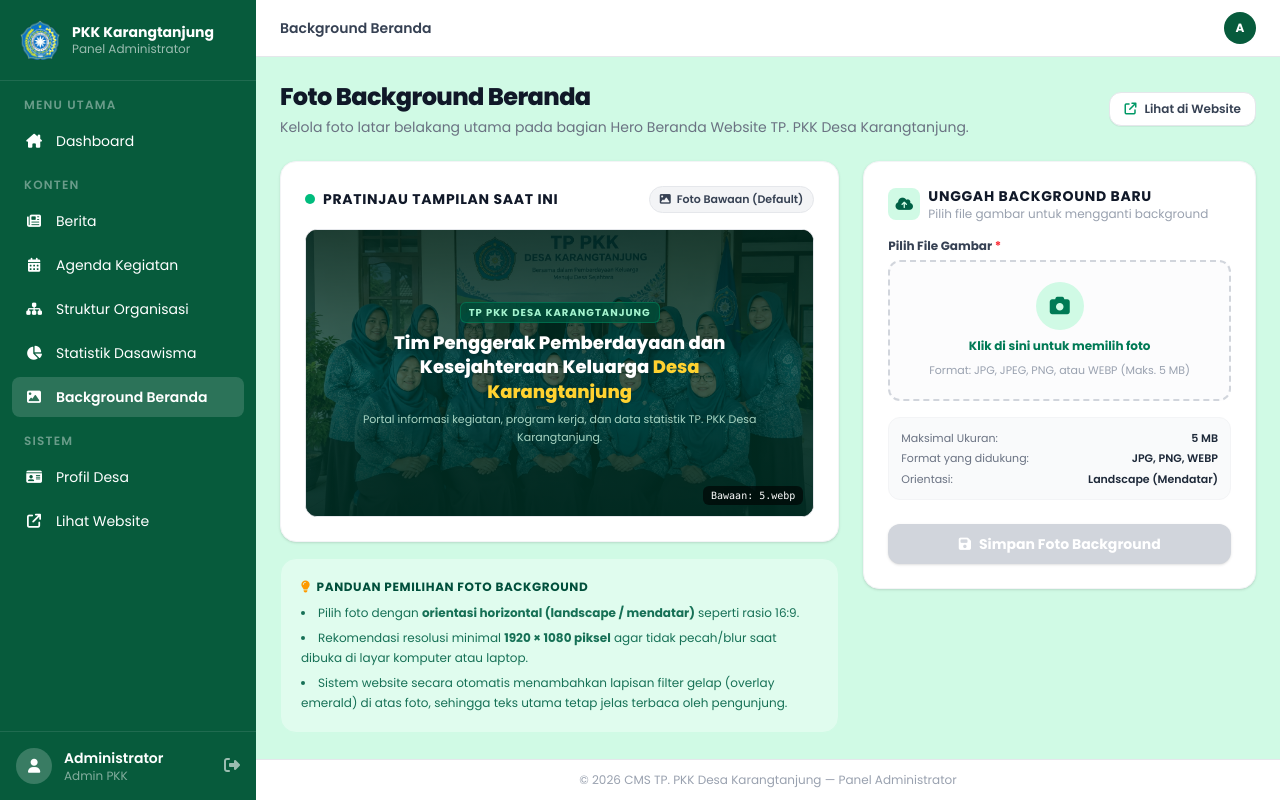
After one commit to hahrizky/web-pkk-desa-karangtanjung, a Laravel app: page /admin/hero in a window 1280 px wide. The commit adds this page. Run offline with Laravel 12, Linux system fonts and the light colour scheme; the visitor is signed in with stand-in values (Sample User, id 1); style sheets or scripts are compiled from the project's sources.

Commit message:
feat(cms): tambahkan menu edit foto background hero beranda

```diff
--- /dev/null
+++ b/app/Http/Controllers/Admin/HeroController.php
@@ -0,0 +1,105 @@
+<?php
+
+namespace App\Http\Controllers\Admin;
+
+use App\Http\Controllers\Controller;
+use Illuminate\Http\Request;
+use Illuminate\Support\Facades\File;
+
+class HeroController extends Controller
+{
+    private function getStoragePath(): string
+    {
+        return storage_path('app/profil_data.json');
+    }
+
+    private function getProfilData(): array
+    {
+        $path = $this->getStoragePath();
+        if (File::exists($path)) {
+            return json_decode(File::get($path), true) ?? [];
+        }
+        return [];
+    }
+
+    private function saveProfilData(array $data): void
+    {
+        $path = $this->getStoragePath();
+        File::ensureDirectoryExists(dirname($path));
+        File::put($path, json_encode($data, JSON_PRETTY_PRINT | JSON_UNESCAPED_UNICODE | JSON_UNESCAPED_SLASHES));
+    }
+
+    public function index()
+    {
+        $data = $this->getProfilData();
+        $customHero = $data['hero_background'] ?? null;
+        $isCustom = false;
+        $currentHero = 'images/5.webp';
+
+        if (!empty($customHero) && File::exists(public_path($customHero))) {
+            $currentHero = $customHero;
+            $isCustom = true;
+        }
+
+        return view('admin.hero.index', compact('currentHero', 'isCustom'));
+    }
+
+    public function update(Request $request)
+    {
+        $request->validate([
+            'hero_background' => 'nullable|image|mimes:jpeg,png,jpg,webp|max:5120',
+            'reset_default' => 'nullable|in:0,1',
+        ], [
+            'hero_background.image' => 'File yang diunggah harus berupa gambar.',
+            'hero_background.mimes' => 'Format gambar yang diperbolehkan: jpeg, png, jpg, webp.',
+            'hero_background.max' => 'Ukuran gambar maksimal 5 MB.',
+        ]);
+
+        $data = $this->getProfilData();
+        $existing = $data['hero_background'] ?? null;
+
+        // Opsi 1: Reset ke Foto Default Awal
+        if ($request->input('reset_default') === '1' || $request->input('reset_default') === 1) {
+            if ($existing && $existing !== 'images/5.webp') {
+                $oldPath = public_path($existing);
+                if (File::exists($oldPath)) {
+                    File::delete($oldPath);
+                }
+            }
+
+            $data['hero_background'] = null;
+            $this->saveProfilData($data);
+
+            return redirect()->route('admin.hero.index')
+                ->with('success', 'Foto background beranda berhasil dikembalikan ke foto bawaan (default).');
+        }
+
+        // Opsi 2: Upload Foto Kustom Baru
+        if ($request->hasFile('hero_background')) {
+            $uploadDir = public_path('images/hero');
+            File::ensureDirectoryExists($uploadDir);
+
+            // Hapus file custom lama jika ada
+            if ($existing && $existing !== 'images/5.webp') {
+                $oldPath = public_path($existing);
+                if (File::exists($oldPath)) {
+                    File::delete($oldPath);
+                }
+            }
+
+            $file = $request->file('hero_background');
+            $extension = $file->getClientOriginalExtension() ?: 'jpg';
+            $filename = 'hero_bg_' . time() . '.' . $extension;
+            $file->move($uploadDir, $filename);
+
+            $data['hero_background'] = 'images/hero/' . $filename;
+            $this->saveProfilData($data);
+
+            return redirect()->route('admin.hero.index')
+                ->with('success', 'Foto background beranda berhasil diperbarui.');
+        }
+
+        return redirect()->route('admin.hero.index')
+            ->with('info', 'Tidak ada perubahan foto yang dipilih.');
+    }
+}
--- /dev/null
+++ b/resources/views/admin/hero/index.blade.php
@@ -0,0 +1,288 @@
+@extends('layouts.admin')
+
+@section('title', 'Background Beranda')
+@section('page-title', 'Background Beranda')
+
+@section('content')
+<div class="space-y-6">
+
+    {{-- Header & Penjelasan Singkat --}}
+    <div class="flex flex-col sm:flex-row sm:items-center sm:justify-between gap-4">
+        <div>
+            <h1 class="text-xl sm:text-2xl font-extrabold text-gray-900 tracking-tight">Foto Background Beranda</h1>
+            <p class="text-xs sm:text-sm text-gray-500 mt-1">
+                Kelola foto latar belakang utama pada bagian Hero Beranda Website TP. PKK Desa Karangtanjung.
+            </p>
+        </div>
+        <div>
+            <a href="{{ url('/') }}" target="_blank"
+                class="inline-flex items-center gap-2 px-3.5 py-2 bg-white hover:bg-gray-50 text-gray-700 text-xs font-semibold rounded-xl border border-gray-200 shadow-2xs hover:shadow-xs transition-all">
+                <i class="fa-solid fa-arrow-up-right-from-square text-emerald-600"></i>
+                <span>Lihat di Website</span>
+            </a>
+        </div>
+    </div>
+
+    {{-- Alert Notifikasi --}}
+    @if(session('success'))
+    <div class="bg-emerald-50 border border-emerald-200 text-emerald-800 px-4 py-3.5 rounded-xl text-sm flex items-start gap-3 shadow-2xs">
+        <i class="fa-solid fa-circle-check text-emerald-600 mt-0.5 text-base flex-shrink-0"></i>
+        <div class="flex-1 font-medium">{{ session('success') }}</div>
+    </div>
+    @endif
+
+    @if(session('info'))
+    <div class="bg-blue-50 border border-blue-200 text-blue-800 px-4 py-3.5 rounded-xl text-sm flex items-start gap-3 shadow-2xs">
+        <i class="fa-solid fa-circle-info text-blue-600 mt-0.5 text-base flex-shrink-0"></i>
+        <div class="flex-1 font-medium">{{ session('info') }}</div>
+    </div>
+    @endif
+
+    @if($errors->any())
+    <div class="bg-red-50 border border-red-200 text-red-800 px-4 py-3.5 rounded-xl text-sm shadow-2xs">
+        <div class="flex items-center gap-2 font-bold mb-1">
+            <i class="fa-solid fa-triangle-exclamation text-red-600"></i>
+            <span>Gagal memperbarui foto:</span>
+        </div>
+        <ul class="list-disc list-inside text-xs space-y-1 text-red-700">
+            @foreach($errors->all() as $error)
+                <li>{{ $error }}</li>
+            @endforeach
+        </ul>
+    </div>
+    @endif
+
+    {{-- Grid Konten Utama: Pratinjau & Form Upload --}}
+    <div class="grid grid-cols-1 lg:grid-cols-12 gap-6">
+
+        {{-- Kolom Kiri: Pratinjau Langsung (Live Mockup) --}}
+        <div class="lg:col-span-7 space-y-4">
+            <div class="bg-white rounded-2xl border border-gray-100 shadow-sm p-5 sm:p-6">
+                <div class="flex items-center justify-between mb-4">
+                    <div class="flex items-center gap-2">
+                        <span class="w-2.5 h-2.5 rounded-full bg-emerald-500"></span>
+                        <h2 class="text-sm font-bold text-gray-900 uppercase tracking-wider">Pratinjau Tampilan Saat Ini</h2>
+                    </div>
+                    @if($isCustom)
+                        <span class="inline-flex items-center gap-1.5 px-2.5 py-1 rounded-full text-[11px] font-semibold bg-emerald-100 text-emerald-800 border border-emerald-200">
+                            <i class="fa-solid fa-check"></i>
+                            <span>Foto Kustom Aktif</span>
+                        </span>
+                    @else
+                        <span class="inline-flex items-center gap-1.5 px-2.5 py-1 rounded-full text-[11px] font-semibold bg-gray-100 text-gray-700 border border-gray-200">
+                            <i class="fa-solid fa-image"></i>
+                            <span>Foto Bawaan (Default)</span>
+                        </span>
+                    @endif
+                </div>
+
+                {{-- Mockup Visual Hero Beranda --}}
+                <div class="relative w-full h-64 sm:h-72 rounded-xl overflow-hidden shadow-inner bg-emerald-950 flex items-center justify-center border border-gray-200">
+                    {{-- Foto Background Aktif --}}
+                    <img id="live-hero-img" src="{{ asset($currentHero) }}"
+                        alt="Hero Background TP PKK Desa Karangtanjung"
+                        class="absolute inset-0 w-full h-full object-cover object-top filter brightness-[0.55] contrast-[1.05] transition-all duration-300">
+
+                    {{-- Gradient Overlay --}}
+                    <div class="absolute inset-0 bg-gradient-to-b from-emerald-950/75 via-emerald-900/50 to-emerald-950/90"></div>
+
+                    {{-- Mockup Teks Hero --}}
+                    <div class="relative z-10 px-4 text-center max-w-md mx-auto pointer-events-none select-none">
+                        <span class="inline-block text-[10px] font-bold text-emerald-200 uppercase tracking-widest bg-emerald-900/80 px-2 py-0.5 rounded-md mb-2 border border-emerald-500/30">
+                            TP PKK DESA KARANGTANJUNG
+                        </span>
+                        <h3 class="text-base sm:text-lg font-extrabold text-white leading-snug drop-shadow-sm">
+                            Tim Penggerak Pemberdayaan dan Kesejahteraan Keluarga <span class="text-amber-300">Desa Karangtanjung</span>
+                        </h3>
+                        <p class="text-[11px] text-emerald-100/80 mt-1.5 line-clamp-2 leading-relaxed">
+                            Portal informasi kegiatan, program kerja, dan data statistik TP. PKK Desa Karangtanjung.
+                        </p>
+                    </div>
+
+                    {{-- Badge status di dalam gambar --}}
+                    <div class="absolute bottom-2.5 right-2.5 z-10">
+                        <span class="bg-black/60 backdrop-blur-xs text-white text-[10px] px-2 py-1 rounded-md font-mono">
+                            {{ $isCustom ? 'Kustom' : 'Bawaan' }}: {{ basename($currentHero) }}
+                        </span>
+                    </div>
+                </div>
+
+                {{-- Tombol Kembalikan ke Default (Hanya jika sedang memakai kustom) --}}
+                @if($isCustom)
+                <div class="mt-4 pt-4 border-t border-gray-100 flex items-center justify-between">
+                    <p class="text-xs text-gray-500">
+                        Sedang menggunakan foto unggahan kustom.
+                    </p>
+                    <form action="{{ route('admin.hero.update') }}" method="POST" onsubmit="return confirm('Apakah Anda yakin ingin mengembalikan foto background ke foto bawaan (pelantikan pengurus)?');">
+                        @csrf
+                        @method('PUT')
+                        <input type="hidden" name="reset_default" value="1">
+                        <button type="submit"
+                            class="inline-flex items-center gap-1.5 px-3 py-1.5 bg-red-50 hover:bg-red-100 text-red-600 hover:text-red-700 text-xs font-semibold rounded-lg border border-red-200 transition-colors cursor-pointer shadow-2xs">
+                            <i class="fa-solid fa-rotate-left text-[11px]"></i>
+                            <span>Kembalikan ke Foto Bawaan</span>
+                        </button>
+                    </form>
+                </div>
+                @endif
+            </div>
+
+            {{-- Tips Panduan Foto yang Bagus --}}
+            <div class="bg-emerald-50/60 rounded-2xl border border-emerald-100 p-5">
+                <h3 class="text-xs font-bold text-emerald-900 uppercase tracking-wider mb-2 flex items-center gap-1.5">
+                    <i class="fa-solid fa-lightbulb text-amber-500"></i>
+                    <span>Panduan Pemilihan Foto Background</span>
+                </h3>
+                <ul class="text-xs text-emerald-800/90 space-y-1.5 leading-relaxed list-disc list-inside">
+                    <li>Pilih foto dengan <strong>orientasi horizontal (landscape / mendatar)</strong> seperti rasio 16:9.</li>
+                    <li>Rekomendasi resolusi minimal <strong>1920 &times; 1080 piksel</strong> agar tidak pecah/blur saat dibuka di layar komputer atau laptop.</li>
+                    <li>Sistem website secara otomatis menambahkan lapisan filter gelap (overlay emerald) di atas foto, sehingga teks utama tetap jelas terbaca oleh pengunjung.</li>
+                </ul>
+            </div>
+        </div>
+
+        {{-- Kolom Kanan: Form Unggah Foto Baru --}}
+        <div class="lg:col-span-5">
+            <div class="bg-white rounded-2xl border border-gray-100 shadow-sm p-5 sm:p-6 sticky top-6">
+                <div class="flex items-center gap-2 mb-4">
+                    <div class="w-8 h-8 rounded-lg bg-emerald-100 text-emerald-800 flex items-center justify-center text-sm font-bold">
+                        <i class="fa-solid fa-cloud-arrow-up"></i>
+                    </div>
+                    <div>
+                        <h2 class="text-sm font-bold text-gray-900 uppercase tracking-wider">Unggah Background Baru</h2>
+                        <p class="text-xs text-gray-400">Pilih file gambar untuk mengganti background</p>
+                    </div>
+                </div>
+
+                <form id="hero-upload-form" action="{{ route('admin.hero.update') }}" method="POST" enctype="multipart/form-data" class="space-y-4">
+                    @csrf
+                    @method('PUT')
+
+                    {{-- Area Upload Drag & Drop / File Input --}}
+                    <div>
+                        <label for="hero_background" class="block text-xs font-bold text-gray-700 mb-1.5">
+                            Pilih File Gambar <span class="text-red-500">*</span>
+                        </label>
+
+                        <div id="dropzone"
+                            onclick="document.getElementById('hero_background').click()"
+                            class="relative border-2 border-dashed border-gray-300 hover:border-emerald-600 rounded-xl p-5 text-center cursor-pointer transition-colors bg-gray-50/50 hover:bg-emerald-50/30 group">
+
+                            <input type="file" id="hero_background" name="hero_background" accept="image/jpeg,image/png,image/jpg,image/webp" class="hidden" required>
+
+                            {{-- Tampilan Kosong (Belum Memilih File) --}}
+                            <div id="upload-placeholder" class="space-y-2">
+                                <div class="w-12 h-12 rounded-full bg-emerald-100 text-emerald-700 mx-auto flex items-center justify-center text-xl group-hover:scale-110 transition-transform">
+                                    <i class="fa-solid fa-camera"></i>
+                                </div>
+                                <div class="text-xs text-gray-600 font-medium">
+                                    <span class="text-emerald-700 font-bold group-hover:underline">Klik di sini untuk memilih foto</span>
+                                </div>
+                                <p class="text-[11px] text-gray-400">
+                                    Format: JPG, JPEG, PNG, atau WEBP (Maks. 5 MB)
+                                </p>
+                            </div>
+
+                            {{-- Pratinjau File yang Baru Dipilih (Awalnya Sembunyi) --}}
+                            <div id="new-preview-container" class="hidden space-y-2">
+                                <div class="w-full h-40 rounded-lg overflow-hidden bg-black/5 relative border border-gray-200">
+                                    <img id="new-preview-img" src="" alt="Pratinjau File Baru" class="w-full h-full object-cover object-top">
+                                </div>
+                                <div class="flex items-center justify-between text-xs pt-1">
+                                    <span id="new-file-name" class="font-semibold text-gray-800 truncate max-w-[200px]">file.jpg</span>
+                                    <span id="new-file-size" class="text-gray-500 text-[11px]">0 KB</span>
+                                </div>
+                                <p class="text-[11px] text-emerald-700 font-medium">
+                                    <i class="fa-solid fa-arrows-rotate mr-1"></i> Klik untuk mengganti file lain
+                                </p>
+                            </div>
+                        </div>
+                    </div>
+
+                    {{-- Informasi Spesifikasi --}}
+                    <div class="bg-gray-50 rounded-xl p-3 border border-gray-100 text-[11px] text-gray-600 space-y-1">
+                        <div class="flex items-center justify-between">
+                            <span class="text-gray-500">Maksimal Ukuran:</span>
+                            <span class="font-semibold text-gray-800">5 MB</span>
+                        </div>
+                        <div class="flex items-center justify-between">
+                            <span class="text-gray-500">Format yang didukung:</span>
+                            <span class="font-semibold text-gray-800">JPG, PNG, WEBP</span>
+                        </div>
+                        <div class="flex items-center justify-between">
+                            <span class="text-gray-500">Orientasi:</span>
+                            <span class="font-semibold text-gray-800">Landscape (Mendatar)</span>
+                        </div>
+                    </div>
+
+                    {{-- Tombol Simpan --}}
+                    <div class="pt-2">
+                        <button type="submit" id="btn-submit" disabled
+                            class="w-full py-2.5 px-4 bg-[#075B3C] hover:bg-[#064e33] active:bg-[#053d28] disabled:bg-gray-300 disabled:cursor-not-allowed text-white text-xs sm:text-sm font-bold rounded-xl shadow-sm hover:shadow transition-all flex items-center justify-center gap-2 cursor-pointer">
+                            <i class="fa-solid fa-floppy-disk"></i>
+                            <span>Simpan Foto Background</span>
+                        </button>
+                    </div>
+                </form>
+            </div>
+        </div>
+
+    </div>
+
+</div>
+
+@push('scripts')
+<script>
+    document.addEventListener('DOMContentLoaded', () => {
+        const fileInput = document.getElementById('hero_background');
+        const placeholder = document.getElementById('upload-placeholder');
+        const previewContainer = document.getElementById('new-preview-container');
+        const previewImg = document.getElementById('new-preview-img');
+        const fileNameEl = document.getElementById('new-file-name');
+        const fileSizeEl = document.getElementById('new-file-size');
+        const btnSubmit = document.getElementById('btn-submit');
+        const liveHeroImg = document.getElementById('live-hero-img');
+
+        if (!fileInput) return;
+
+        fileInput.addEventListener('change', (e) => {
+            const file = e.target.files[0];
+            if (!file) {
+                btnSubmit.disabled = true;
+                return;
+            }
+
+            // Validasi ukuran maks 5MB di sisi klien
+            const maxSize = 5 * 1024 * 1024;
+            if (file.size > maxSize) {
+                alert('Ukuran file melebihi batas maksimal 5 MB. Silakan pilih file lain yang lebih kecil.');
+                fileInput.value = '';
+                btnSubmit.disabled = true;
+                return;
+            }
+
+            // Tampilkan info file
+            fileNameEl.textContent = file.name;
+            fileSizeEl.textContent = (file.size / (1024 * 1024)).toFixed(2) + ' MB';
+
+            // Preview menggunakan FileReader
+            const reader = new FileReader();
+            reader.onload = (event) => {
+                const result = event.target.result;
+                previewImg.src = result;
+                placeholder.classList.add('hidden');
+                previewContainer.classList.remove('hidden');
+                btnSubmit.disabled = false;
+
+                // Update juga preview di mockup kiri agar admin bisa langsung melihat preview
+                if (liveHeroImg) {
+                    liveHeroImg.src = result;
+                }
+            };
+            reader.readAsDataURL(file);
+        });
+    });
+</script>
+@endpush
+
+@endsection
--- a/resources/views/beranda.blade.php
+++ b/resources/views/beranda.blade.php
@@ -7,8 +7,8 @@
 <!-- ================= 1. HERO SECTION ================= -->
 <section id="beranda" class="relative min-h-[580px] lg:min-h-[640px] flex items-center justify-center overflow-hidden bg-emerald-950">
 
-    <!-- Foto Dokumentasi Pelantikan PKK -->
-    <img src="{{ asset('images/5.webp') }}"
+    <!-- Foto Dokumentasi Pelantikan PKK / Hero Background (Dapat diubah via CMS Admin) -->
+    <img src="{{ asset($heroBackground ?? 'images/5.webp') }}"
         alt="Dokumentasi TP PKK Desa Karangtanjung"
         class="absolute inset-0 w-full h-full object-cover object-top filter brightness-[0.55] contrast-[1.05]">
 
--- a/resources/views/layouts/admin.blade.php
+++ b/resources/views/layouts/admin.blade.php
@@ -66,6 +66,12 @@
            class="sidebar-link flex items-center gap-3 px-3 py-2.5 rounded-lg text-sm transition-all {{ request()->routeIs('admin.statistik.*') ? 'active' : '' }}">
             <i class="fa-solid fa-chart-pie w-5 text-center"></i>
             <span>Statistik Dasawisma</span>
+        </a>
+
+        <a href="{{ route('admin.hero.index') }}"
+           class="sidebar-link flex items-center gap-3 px-3 py-2.5 rounded-lg text-sm transition-all {{ request()->routeIs('admin.hero.*') ? 'active' : '' }}">
+            <i class="fa-solid fa-image w-5 text-center"></i>
+            <span>Background Beranda</span>
         </a>
 
         <p class="text-xs text-white/40 font-semibold uppercase tracking-widest px-3 mt-4 mb-2">Sistem</p>
--- a/routes/web.php
+++ b/routes/web.php
@@ -4,6 +4,7 @@ use App\Http\Controllers\Admin\AgendaController as AdminAgendaController;
 use App\Http\Controllers\Admin\AuthController;
 use App\Http\Controllers\Admin\BeritaController as AdminBeritaController;
 use App\Http\Controllers\Admin\DashboardController;
+use App\Http\Controllers\Admin\HeroController as AdminHeroController;
 use App\Http\Controllers\Admin\ProfilController as AdminProfilController;
 use App\Http\Controllers\Admin\StatistikController as AdminStatistikController;
 use App\Http\Controllers\Admin\StrukturController as AdminStrukturController;
@@ -66,4 +67,8 @@ Route::prefix('admin')->name('admin.')->middleware('admin')->group(function () {
     // Profil Desa
     Route::get('/profil', [AdminProfilController::class, 'index'])->name('profil');
     Route::put('/profil', [AdminProfilController::class, 'update'])->name('profil.update');
+
+    // Background Beranda (Hero)
+    Route::get('/hero', [AdminHeroController::class, 'index'])->name('hero.index');
+    Route::put('/hero', [AdminHeroController::class, 'update'])->name('hero.update');
 });
```
Also changed, not shown: app/Http/Controllers/BerandaController.php (+16 -1 lines), resources/views/admin/dashboard.blade.php (+8 -2 lines).
